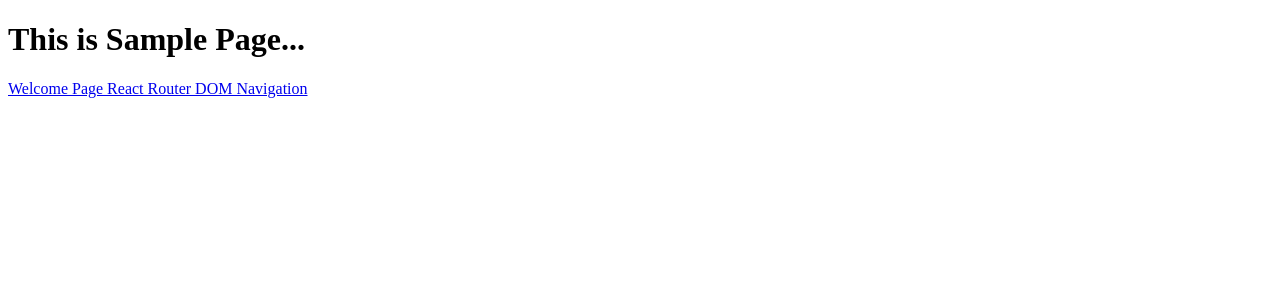
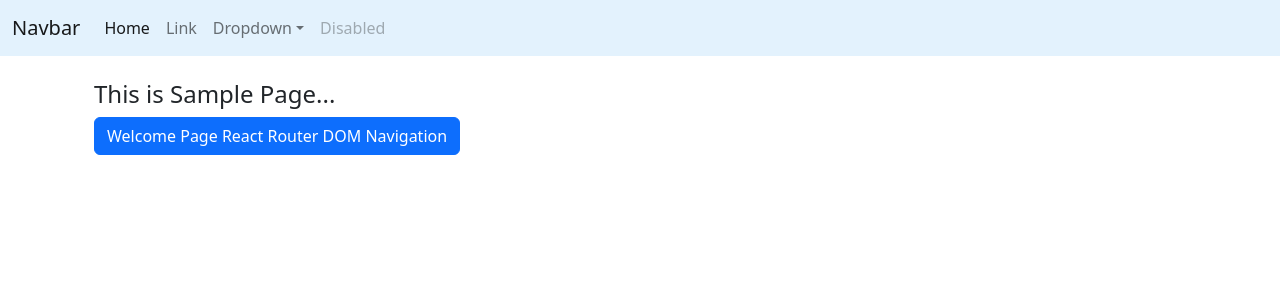
Before and after one commit to matheshyogeswaran/nets_client, a React (Create React App) app: page /sample in a window 1280 px wide. Shown: the top 300 px of the page. Built offline with nearby package versions, Linux system fonts and the light colour scheme.

Commit message:
bootstrap added

```diff
--- a/package.json
+++ b/package.json
@@ -6,6 +6,7 @@
     "@testing-library/jest-dom": "^5.16.5",
     "@testing-library/react": "^13.4.0",
     "@testing-library/user-event": "^13.5.0",
+    "bootstrap": "^5.2.3",
     "react": "^18.2.0",
     "react-dom": "^18.2.0",
     "react-router-dom": "^6.6.1",
--- /dev/null
+++ b/src/components/NavBar.js
@@ -0,0 +1,42 @@
+
+const NavBar = () => {
+    return (
+        <nav className="navbar navbar-expand-lg" style={{backgroundColor: "#e3f2fd"}}>
+            <div className="container-fluid">
+                <a className="navbar-brand" href="#">Navbar</a>
+                <button className="navbar-toggler" type="button" data-bs-toggle="collapse" data-bs-target="#navbarSupportedContent" aria-controls="navbarSupportedContent" aria-expanded="false" aria-label="Toggle navigation">
+                    <span className="navbar-toggler-icon"></span>
+                </button>
+                <div className="collapse navbar-collapse" id="navbarSupportedContent">
+                    <ul className="navbar-nav me-auto mb-2 mb-lg-0">
+                        <li className="nav-item">
+                            <a className="nav-link active" aria-current="page" href="#">Home</a>
+                        </li>
+                        <li className="nav-item">
+                            <a className="nav-link" href="#">Link</a>
+                        </li>
+                        <li className="nav-item dropdown">
+                            <a className="nav-link dropdown-toggle" href="#" role="button" data-bs-toggle="dropdown" aria-expanded="false">
+                                Dropdown
+                            </a>
+                            <ul className="dropdown-menu">
+                                <li><a className="dropdown-item" href="#">Action</a></li>
+                                <li><a className="dropdown-item" href="#">Another action</a></li>
+                                <li><hr className="dropdown-divider"/></li>
+                                <li><a className="dropdown-item" href="#">Something else here</a></li>
+                            </ul>
+                        </li>
+                        <li className="nav-item">
+                            <a className="nav-link disabled">Disabled</a>
+                        </li>
+                    </ul>
+                    {/* <form className="d-flex" role="search">
+                        <input className="form-control me-2" type="search" placeholder="Search" aria-label="Search"/>
+                            <button className="btn btn-outline-success" type="submit">Search</button>
+                    </form> */}
+                </div>
+            </div>
+        </nav>
+    );
+}
+export default NavBar;
--- a/src/index.js
+++ b/src/index.js
@@ -3,7 +3,8 @@ import ReactDOM from 'react-dom/client';
 // import './index.css';
 import App from './App';
 import reportWebVitals from './reportWebVitals';
-
+import 'bootstrap/dist/css/bootstrap.min.css';
+import 'bootstrap/dist/js/bootstrap.bundle.min';
 const root = ReactDOM.createRoot(document.getElementById('root'));
 root.render(
   <React.StrictMode>
--- a/src/pages/Sample.js
+++ b/src/pages/Sample.js
@@ -1,10 +1,14 @@
 import React from "react";
 import { Link } from "react-router-dom";
-const Sample = ()=>{
-    return(
+import NavBar from "../components/NavBar";
+const Sample = () => {
+    return (
         <React.Fragment>
-            <h1>This is Sample Page...</h1>
-            <Link to="/">Welcome Page React Router DOM Navigation</Link>
+            <NavBar></NavBar>
+            <div className="container p-4">
+                <h4>This is Sample Page...</h4>
+                <Link to="/" className="btn btn-primary">Welcome Page React Router DOM Navigation</Link>
+            </div>
         </React.Fragment>
     );
 }
--- a/src/pages/Welcome.js
+++ b/src/pages/Welcome.js
@@ -1,10 +1,14 @@
 import React from "react";
 import { Link } from "react-router-dom";
+import NavBar from "../components/NavBar";
 const Welcome = ()=>{
     return(
         <React.Fragment>
-            <h1>This is Welcome Page...</h1>
-            <Link to="/sample">Sample Page React Router DOM Navigation</Link>
+            <NavBar></NavBar>
+            <div className="container p-4">
+                <h4>This is Sample Page...</h4>
+                <Link to="/sample" className="btn btn-primary">Sample Page React Router DOM Navigation</Link>
+            </div>
         </React.Fragment>
     );
 }
```
Also changed, not shown: 1 other file (tests, documents, lock files or other folders).
